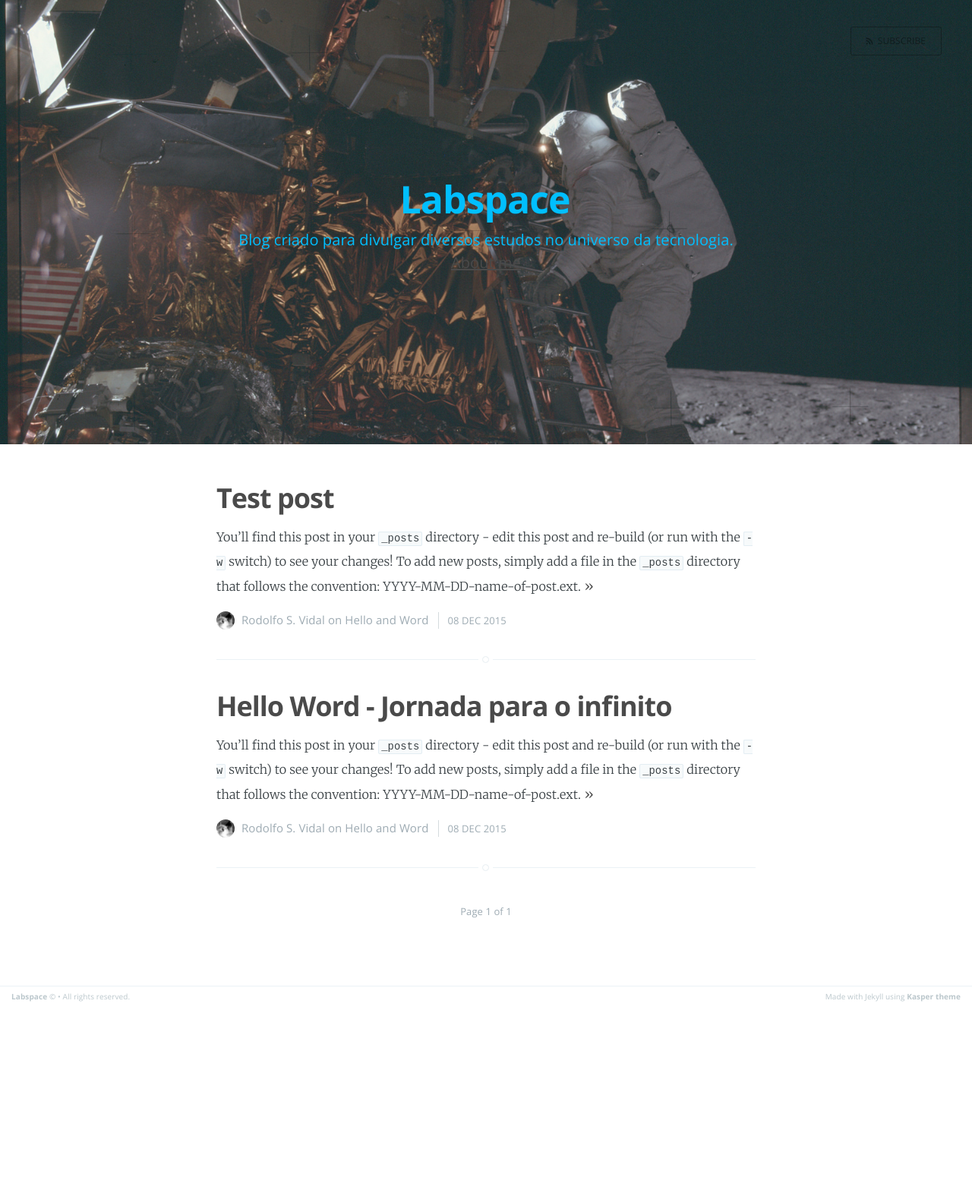
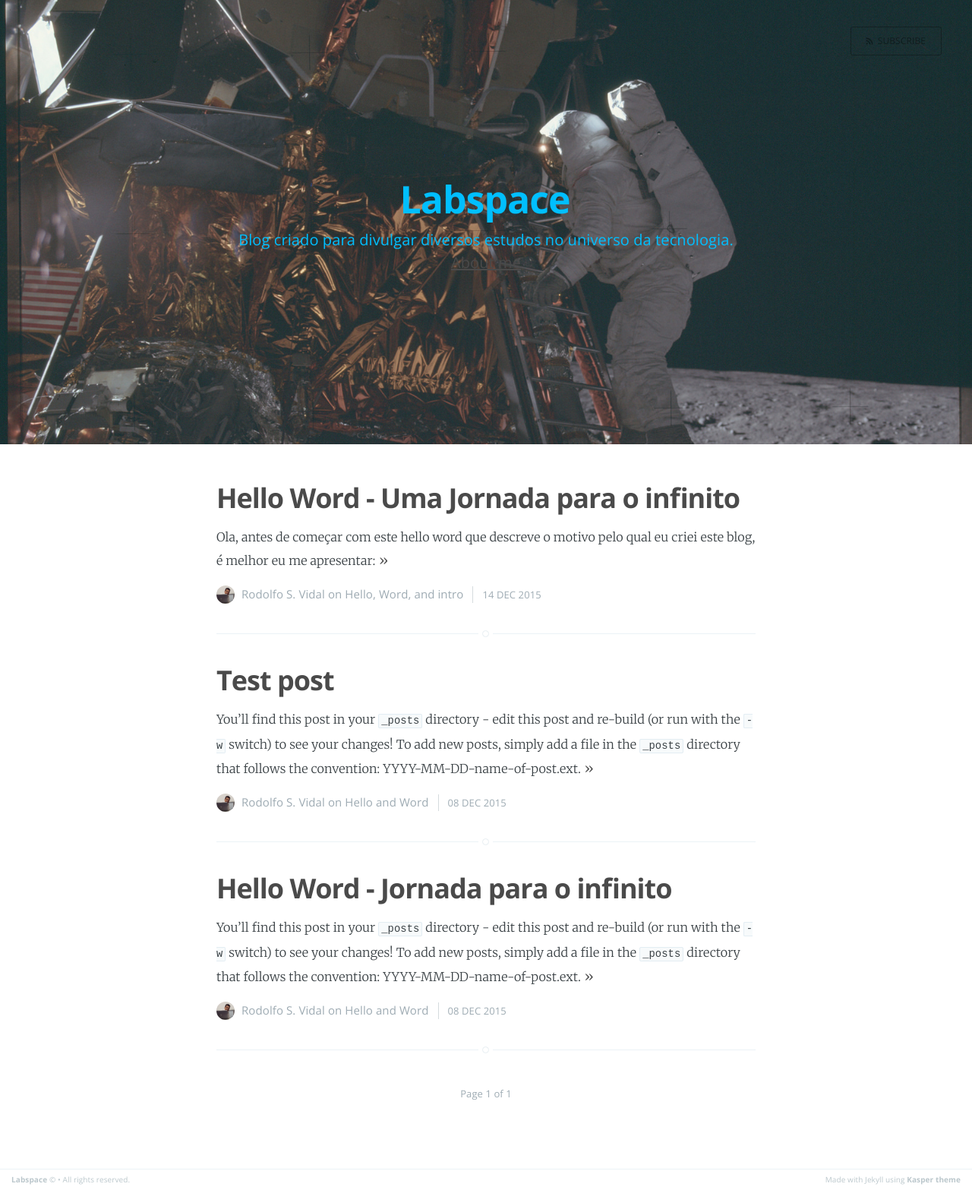
Before and after one commit to RodolfoLab/labspace.github.io, a Jekyll site: the page built from index.html, in a window 1280 px wide. Shown: the whole page at 76% size. Built offline with Jekyll 4.4.1, drawn with Linux system fonts in a browser that asks for light colours; Markdown is read by kramdown in place of the engine named in the settings; the list of posts is cut into pages by our own code; before the commit the page ends 1327 px from its top, so only the background shows below that.

Commit message:
mudanças

```diff
--- a/_layouts/post.html
+++ b/_layouts/post.html
@@ -87,7 +87,7 @@ post_class: post-template
                     <h4> {{ site.author }} </h4>
                     <!-- Author Bio -->
                     <p>
-                        Here goes the author description. You might want to place some links too in here
+                        Graduado em Redes de Computadores, adoro design gráfico, filmes, series e muita musica e sim sou nerd.
                     </p>
                 </section>
             {% endif %}
--- /dev/null
+++ b/_posts/2015-12-14-welcome-to-jekyll.markdown
@@ -0,0 +1,18 @@
+---
+layout: post
+title:  "Hello Word - Uma Jornada para o infinito"
+date:   2015-12-14 15:30:00
+categories: Hello Word intro
+tags: [intro, beginner, jekyll, tutorial]
+img: "/assets/images/hello.jpg"
+---
+
+Ola, antes de começar com este hello word que descreve o motivo pelo qual eu criei este blog, é melhor eu me apresentar:
+
+Me chamo Rodolfo S. Vidal, tenho 23 anos e estou começando no universo do desenvolvimento, principalmente no front-end no qual estou dedicando as minhas horas de estudos ultimamente, sou graduado em Redes de Computadores além de formação técnica em Design Gráfico.
+
+Mas porque criar um blog agora? Bem este é meio que um projeto paralelo ao labcriativo (projeto que possuo há vários anos), projeto este que me deu vontade de criar após eu começar a fazer o curso [Be-MEAN da Webschool][Be-MEAN da Webschool](que por sinal é muito fod* vale a pena conferir) e constatei que como eu varias pessoas também tinha interesse e dificuldades em desenvolver, então me veio a ideia de criar um meio para compartilhar os meus experimentos neste universo infinito.
+
+Espero você nesta incrível jornada ao infinito, através das suas dúvidas e do seu feedback.
+
+[Be-MEAN da Webschool]: https://github.com/Webschool-io/be-mean-instagram
--- a/assets/css/screen.css
+++ b/assets/css/screen.css
@@ -487,7 +487,7 @@ margin on the iframe, cause it breaks stuff. */
     height: 100%;
     margin-bottom: 5rem;
     text-align: center;
-    background: #222 no-repeat center center;
+    background: #542 no-repeat center center;
     background-size: cover;
     overflow: hidden;
 }
@@ -585,13 +585,14 @@ margin on the iframe, cause it breaks stuff. */
     display: inline-block;
     float: left;
     height: 38px;
-    padding: 0 15px 0 10px;
+    padding: 0 20px;
     border: transparent 1px solid;
     color: #9EABB3;
     text-align: center;
     font-size: 12px;
     text-transform: uppercase;
     line-height: 35px;
+    white-space: nowrap;
     border-radius: 3px;
     background: rgba(0,0,0,0.1);
     transition: all ease 0.3s;
```
Also changed, not shown: assets/images/23039a8834607.562903cfd1209.png (added), assets/images/4b2ca427689051.5636fdf5ab584.png (added), assets/images/77609027689051.5636fdf59cba4.png (added), assets/images/e2ae3527689051.5636ed178c23a.png (added), assets/images/profile.png, 10 other files.
